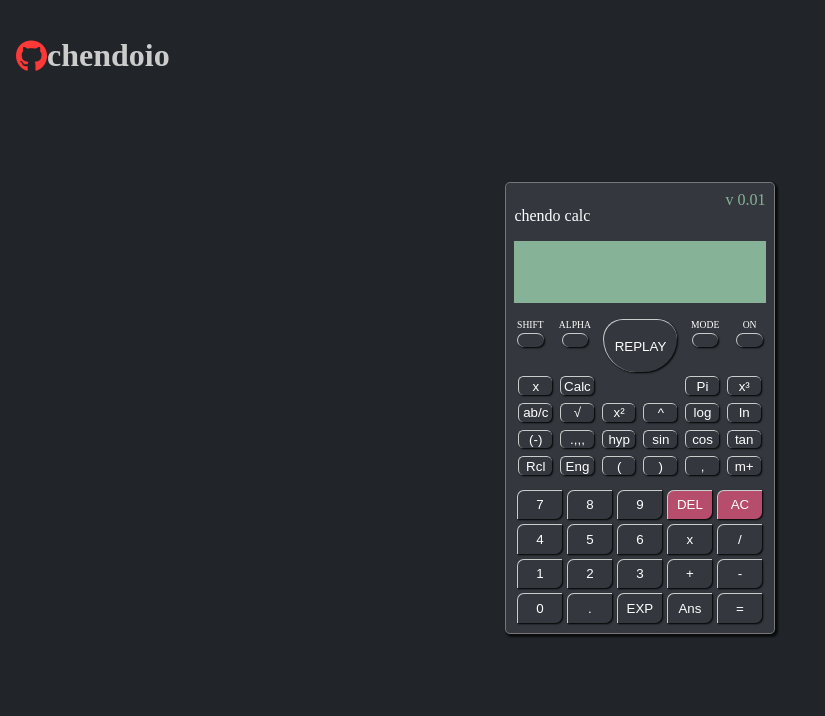
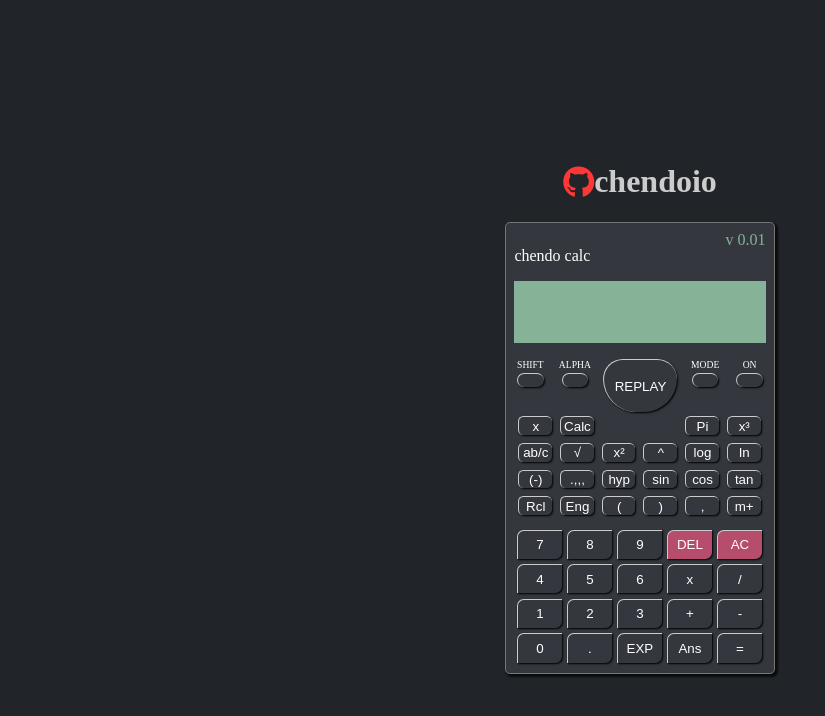
Before and after one commit to soychendo/chendocalc, a plain HTML site: page index.html in a window 1280 px wide. Shown: the whole page, without its empty margins (0-825 px from the left). Drawn offline with Linux system fonts and the light colour scheme.

Commit message:
center autor name

```diff
--- a/css/style.css
+++ b/css/style.css
@@ -36,9 +36,6 @@ body {
     justify-content: center;
     align-items: center;
     color: var(--white);
-    position: absolute;
-    top: .5em;
-    left: .5em;
   }
   i.fa-github {
     font-size: 1em;
```
